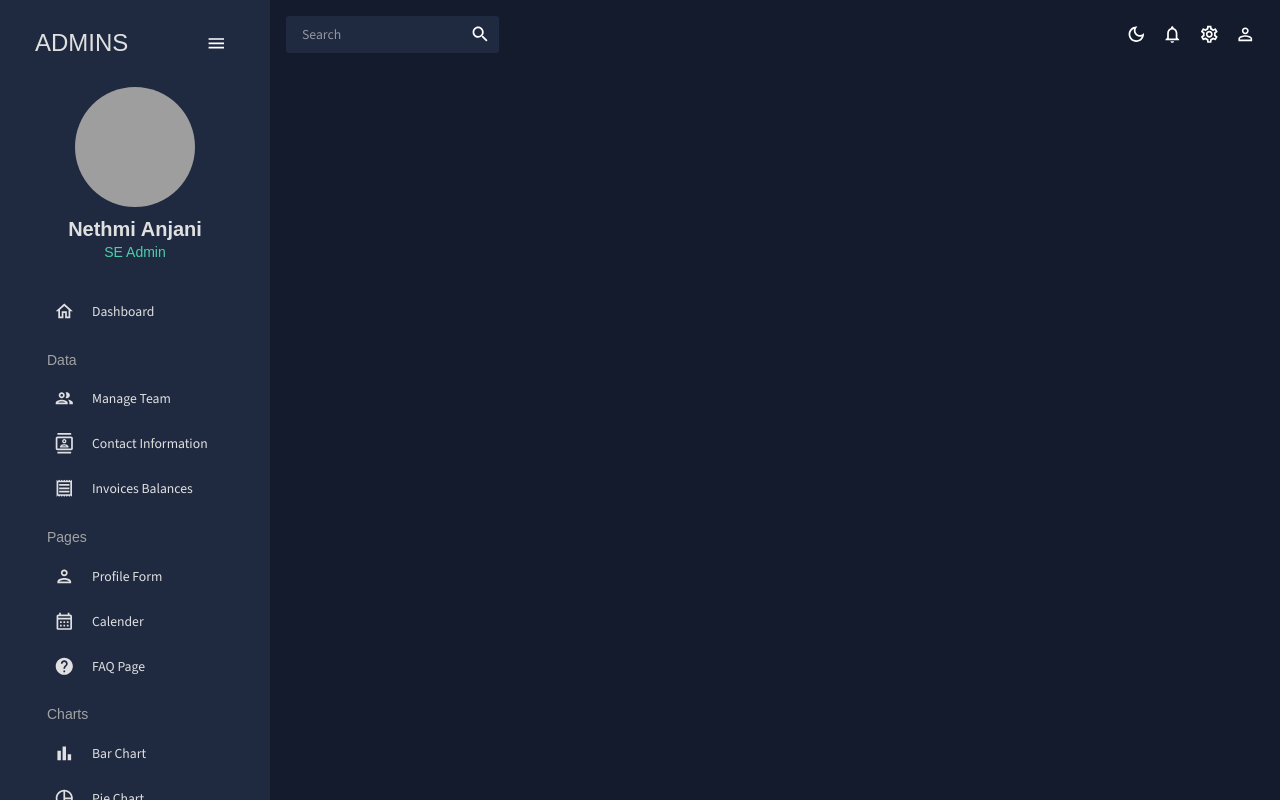
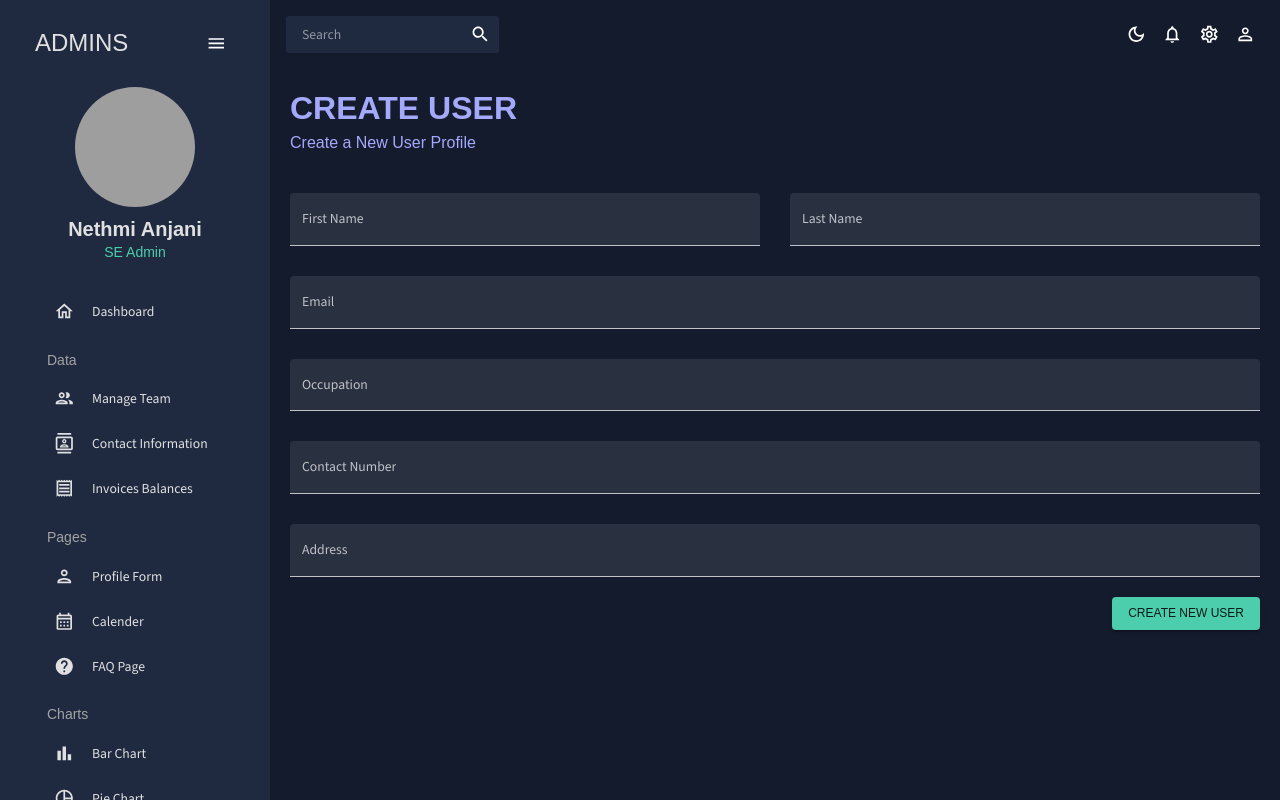
Before and after one commit to 99anjani/AdminDashBoard, a React (Create React App) app: page /form in a window 1280 px wide. Built offline with nearby package versions, Linux system fonts and the light colour scheme; grey boxes are pictures that could not be loaded.

Commit message:
Create new user form

```diff
--- a/package.json
+++ b/package.json
@@ -28,7 +28,8 @@
     "react-router-dom": "^6.22.1",
     "react-scripts": "5.0.1",
     "web-vitals": "^2.1.4",
-    "yu": "^1.0.0"
+    "yu": "^1.0.0",
+    "yup": "^1.4.0"
   },
   "scripts": {
     "start": "react-scripts start",
--- a/src/App.js
+++ b/src/App.js
@@ -8,6 +8,7 @@
 import Team from "./Scenes/team";
 import Invoices from "./Scenes/invoices";
 import Contacts from "./Scenes/contacts";
+import Form from "./Scenes/form";
 
 function App() {
   const [theme, colorMode] = useMode();
@@ -25,6 +26,7 @@
               <Route path="/team" element={<Team/>}/>
               <Route path="/invoices" element={<Invoices/>}/>
               <Route path="/contacts" element={<Contacts/>}/>
+              <Route path="/form" element={<Form/>}/>
           </Routes>
           </main>
         </div>
--- /dev/null
+++ b/src/Scenes/form/index.jsx
@@ -0,0 +1,152 @@
+import { Box, Button, TextField } from "@mui/material";
+import { Formik } from "formik";
+import * as yup from "yup";
+import useMediaQuery from "@mui/material/useMediaQuery";
+import Header from "../../Components/header";
+
+const initialValues={
+    firstName:"",
+    lastName:"",
+    occupation:"",
+    email:"",
+    contact:"",
+    address:""
+}
+const phoneRegExp =/^((\+[1-9]{1,4}[ -]?)|(\([0-9]{2,3}\)[ -]?)|([0-9]{2,4})[ -]?)*?[0-9]{3,4}[ -]?[0-9]{3,4}$/;
+
+const checkoutSchema=yup.object().shape({
+    firstName: yup.string().required("Required"),
+    lastName: yup.string().required("Required"),
+    occupation: yup.string().required("Required"),
+    email: yup.string().email("Invalid Email ").required("Required"),
+    contact: yup.string().matches(phoneRegExp, "Phone number is not valid").required("Required"),
+    address: yup.string().required("Required")
+})
+const Form = () => {
+
+    const isNonMobile= useMediaQuery("(min-width:600px)");
+    const handleFormSubmit = (values) => {
+        console.log(values)
+    }
+
+    return (
+    <Box m="20px">
+        <Header title="CREATE USER" subtitle="Create a New User Profile"/>
+        <Formik
+        onSubmit={handleFormSubmit}
+        initialValues={initialValues}
+        >
+            {
+                ({
+                    values,
+                    errors,
+                    touched,
+                    handleBlur,
+                    handleChange,
+                    handleSubmit
+                }) => (
+                    <form onSubmit={handleSubmit}>
+                        <Box
+                            display="grid"
+                            gap="30px"
+                            m="40px 0 0 0"
+                            gridTemplateColumns="repeat(4,minmax(0,1fr))"
+                            sx={
+                                {
+                                    "&> div":{gridColumn:isNonMobile ? undefined : "span 4"}
+                                }
+                            }
+                        >
+                            <TextField
+                                fullWidth
+                                variant="filled"
+                                type="text"
+                                label="First Name"
+                                onBlur={handleBlur}
+                                onChange={handleChange}
+                                value={values.firstName}
+                                name="firstName"
+                                error={!!touched.firstName && !!errors.firstName}
+                                helperText={touched.firstName && errors.firstName}
+                                sx={{ gridColumn: "span 2" }}
+                            />
+                            <TextField
+                                fullWidth
+                                variant="filled"
+                                type="text"
+                                label="Last Name"
+                                onBlur={handleBlur}
+                                onChange={handleChange}
+                                value={values.lastName}
+                                name="lastName"
+                                error={!!touched.lastName && !!errors.lastName}
+                                helperText={touched.lastName && errors.lastName}
+                                sx={{ gridColumn: "span 2" }}
+                            />
+                            <TextField
+                                fullWidth
+                                variant="filled"
+                                type="text"
+                                label="Email"
+                                onBlur={handleBlur}
+                                onChange={handleChange}
+                                value={values.email}
+                                name="email"
+                                error={!!touched.email && !!errors.email}
+                                helperText={touched.email && errors.email}
+                                sx={{ gridColumn: "span 4" }}
+                            />
+                            <TextField
+                                fullWidth
+                                variant="filled"
+                                type="text"
+                                label="Occupation"
+                                onBlur={handleBlur}
+                                onChange={handleChange}
+                                value={values.occupation}
+                                name="occupation"
+                                error={!!touched.occupation && !!errors.occupation}
+                                helperText={touched.occupation && errors.occupation}
+                                sx={{ gridColumn: "span 4" }}
+                            />
+                            <TextField
+                                fullWidth
+                                variant="filled"
+                                type="text"
+                                label="Contact Number"
+                                onBlur={handleBlur}
+                                onChange={handleChange}
+                                value={values.contact}
+                                name="contact"
+                                error={!!touched.contact && !!errors.contact}
+                                helperText={touched.contact && errors.contact}
+                                sx={{ gridColumn: "span 4" }}
+                            />
+                            <TextField
+                                fullWidth
+                                variant="filled"
+                                type="text"
+                                label="Address"
+                                onBlur={handleBlur}
+                                onChange={handleChange}
+                                value={values.address}
+                                name="address"
+                                error={!!touched.address && !!errors.address}
+                                helperText={touched.address && errors.address}
+                                sx={{ gridColumn: "span 4" }}
+                            />
+                        </Box>
+                        <Box display="flex" justifyContent="end" mt="20px">
+                            <Button type="submit" color="secondary"  variant="contained">
+                                Create New User
+                            </Button>
+                        </Box>
+                    </form>
+                )
+            }
+        </Formik>
+    </Box>
+    );
+}
+
+export default Form;
```
Also changed, not shown: 1 other file (tests, documents, lock files or other folders).
